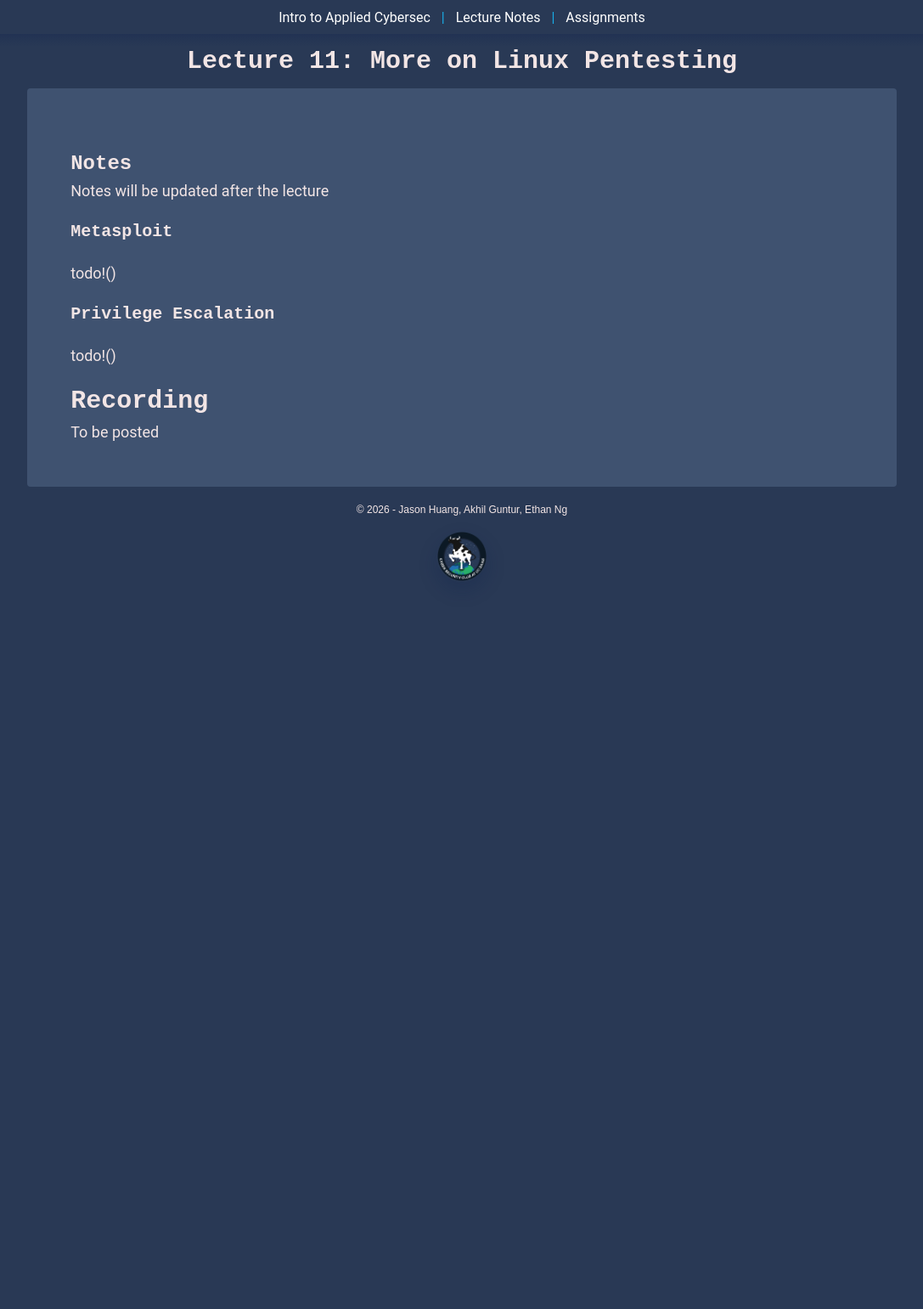
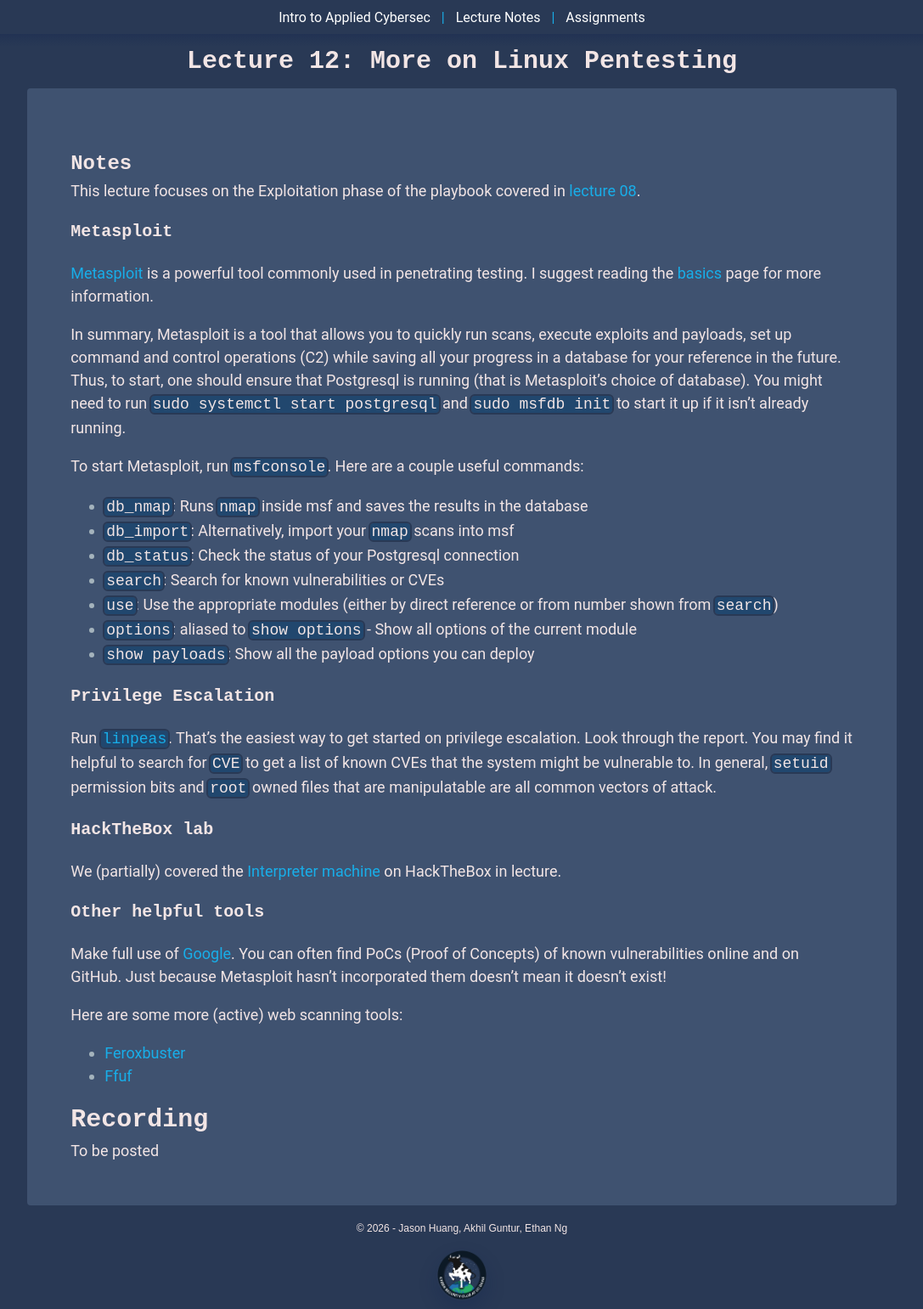
Before and after one commit to cyber-security-club-ucd/ecs198f, a Jekyll site: the page built from _notes/12.md, in a window 1280 px wide. Shown: the whole page at 85% size, without its empty margins (96-1183 px from the left). Built offline with Jekyll 4.4.1, drawn with Linux system fonts in a browser that asks for light colours; before the commit the page ends 900 px from its top, so only the background shows below that.

Commit message:
Update lecture 12 notes

```diff
--- a/_notes/12.md
+++ b/_notes/12.md
@@ -1,16 +1,52 @@
 ---
 layout: article
-title: "Lecture 11: More on Linux Pentesting"
+title: "Lecture 12: More on Linux Pentesting"
 ---
 
 ## Notes
-Notes will be updated after the lecture
+This lecture focuses on the Exploitation phase of the playbook covered in [lecture 08](/notes/08).
 
 ### Metasploit
-todo!()
+[Metasploit](https://www.metasploit.com/) is a powerful tool commonly used in penetrating testing.
+I suggest reading the
+[basics](https://docs.metasploit.com/docs/using-metasploit/basics/using-metasploit.html) page for
+more information.
+
+In summary, Metasploit is a tool that allows you to quickly run scans, execute exploits and
+payloads, set up command and control operations (C2) while saving all your progress in a database
+for your reference in the future.
+Thus, to start, one should ensure that Postgresql is running (that is Metasploit's choice of
+database). You might need to run `sudo systemctl start postgresql` and `sudo msfdb init` to start
+it up if it isn't already running.
+
+To start Metasploit, run `msfconsole`. Here are a couple useful commands:
+- `db_nmap`: Runs `nmap` inside msf and saves the results in the database
+- `db_import`: Alternatively, import your `nmap` scans into msf
+- `db_status`: Check the status of your Postgresql connection
+- `search`: Search for known vulnerabilities or CVEs
+- `use`: Use the appropriate modules (either by direct reference or from number shown from `search`)
+- `options`: aliased to `show options` - Show all options of the current module
+- `show payloads`: Show all the payload options you can deploy
 
 ### Privilege Escalation
-todo!()
+Run [`linpeas`](https://github.com/peass-ng/PEASS-ng/tree/master/linPEAS).
+That's the easiest way to get started on privilege escalation. Look through the report. You may find
+it helpful to search for `CVE` to get a list of known CVEs that the system might be vulnerable to.
+In general, `setuid` permission bits and `root` owned files that are manipulatable are all common
+vectors of attack.
+
+### HackTheBox lab
+We (partially) covered the [Interpreter machine](https://app.hackthebox.com/machines/Interpreter) on
+HackTheBox in lecture.
+
+### Other helpful tools
+Make full use of [Google](https://google.com). You can often find PoCs (Proof of Concepts) of known
+vulnerabilities online and on GitHub. Just because Metasploit hasn't incorporated them doesn't mean
+it doesn't exist!
+
+Here are some more (active) web scanning tools:
+- [Feroxbuster](https://app.hackthebox.com/machines/Interpreter)
+- [Ffuf](https://github.com/ffuf/ffuf)
 
 
 # Recording
```
